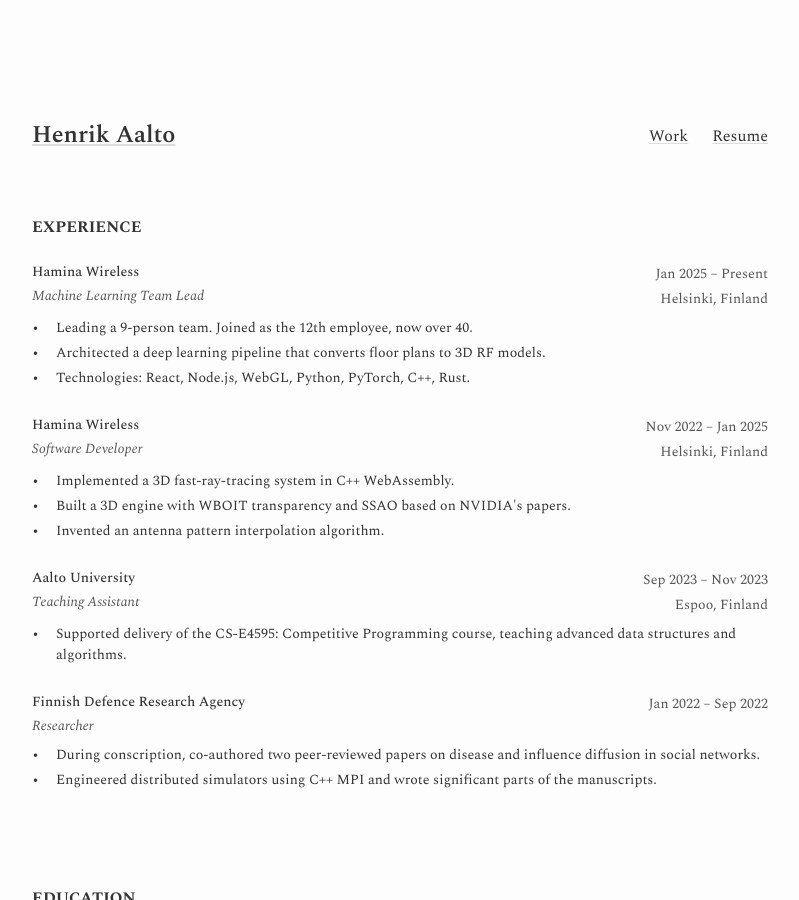
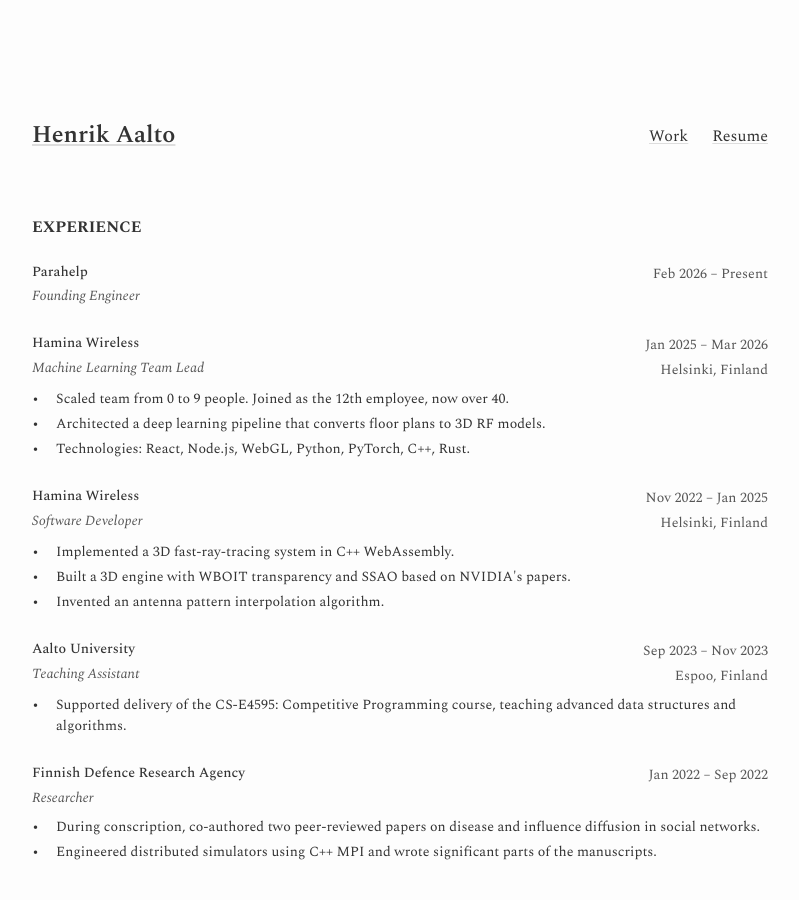
Before and after one commit to hltk/hltk.github.io, a Jekyll site: the page built from resume.md, in a window 1280 px wide and 900 px high. Shown: the whole window, without its empty margins (240-1039 px from the left). Built offline with Jekyll 4.4.1, drawn with Linux system fonts in a browser that asks for light colours.

Commit message:
chore: update

```diff
--- a/index.markdown
+++ b/index.markdown
@@ -9,7 +9,7 @@ hide_title: true
     <div class="intro-text">
       <p>I'm a passionate product builder, <strong>IOI</strong> Silver Medalist, and <strong>NCPC</strong> Champion.</p>
 
-      <p>Currently, I lead the machine learning team at <a href="https://hamina.com/">Hamina Wireless</a>, where we're building a modern, web‑based solution for wireless network design, validation, and troubleshooting.</p>
+      <p>Currently, I'm a Founding Engineer at <a href="https://parahelp.com/">Parahelp</a>. Previously, I led the machine learning team at <a href="https://hamina.com/">Hamina Wireless</a>.</p>
 
       <p>I graduated from Aalto University with a BSc in Mathematics (5.0 GPA). I have co-authored two peer-reviewed articles on influence and disease diffusion in social networks.</p>
 
--- a/resume.md
+++ b/resume.md
@@ -12,16 +12,28 @@ hide_title: true
     <div class="resume-item">
       <div class="resume-header">
         <div class="resume-left-col">
+          <div class="resume-org">Parahelp</div>
+          <p class="resume-position">Founding Engineer</p>
+        </div>
+        <div class="resume-right-col">
+          <span class="resume-date">Feb 2026 – Present</span>
+        </div>
+      </div>
+    </div>
+
+    <div class="resume-item">
+      <div class="resume-header">
+        <div class="resume-left-col">
           <div class="resume-org">Hamina Wireless</div>
           <p class="resume-position">Machine Learning Team Lead</p>
         </div>
         <div class="resume-right-col">
-          <span class="resume-date">Jan 2025 – Present</span>
+          <span class="resume-date">Jan 2025 – Mar 2026</span>
           <span class="resume-location">Helsinki, Finland</span>
         </div>
       </div>
       <ul class="resume-details">
-        <li>Leading a 9-person team. Joined as the 12th employee, now over 40.</li>
+        <li>Scaled team from 0 to 9 people. Joined as the 12th employee, now over 40.</li>
         <li>Architected a deep learning pipeline that converts floor plans to 3D RF models.</li>
         <li>Technologies: React, Node.js, WebGL, Python, PyTorch, C++, Rust.</li>
       </ul>
```
